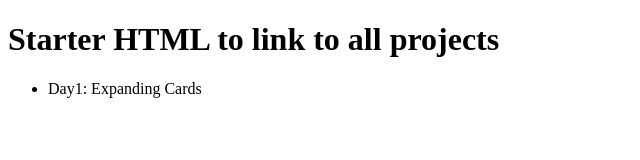
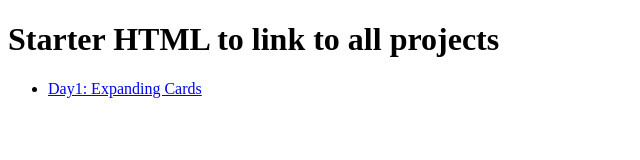
Before and after one commit to aHojo/100DaysofJavascript, a plain HTML site: page index.html in a window 1280 px wide. Shown: the whole page, without its empty margins (0-640 px from the left). Drawn offline with Linux system fonts and the light colour scheme.

Commit message:
Fixed the link not working

```diff
--- a/index.html
+++ b/index.html
@@ -10,7 +10,7 @@
 <body>
   <h1>Starter HTML to link to all projects</h1>
   <ul>
-    <li><a href="./Day1-Expanding_Cards/index.html"></a>Day1: Expanding Cards</li>
+    <li><a href="./Day1-Expanding_Cards/index.html">Day1: Expanding Cards</a></li>
   </ul>
 </body>
 
```
